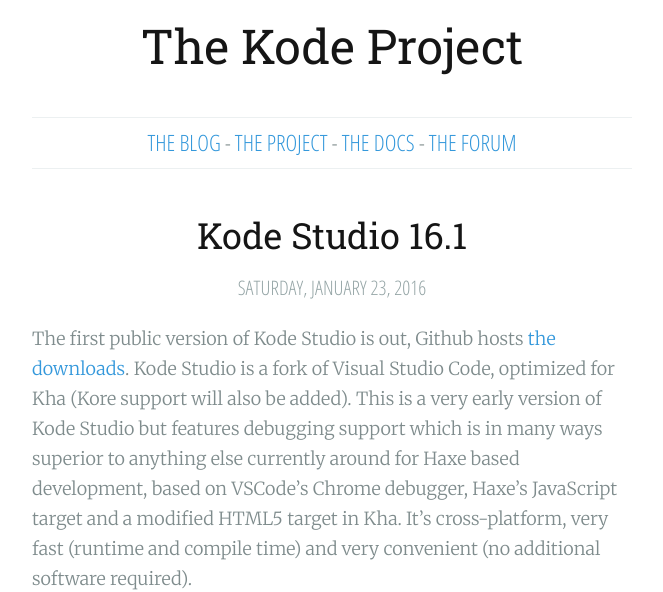
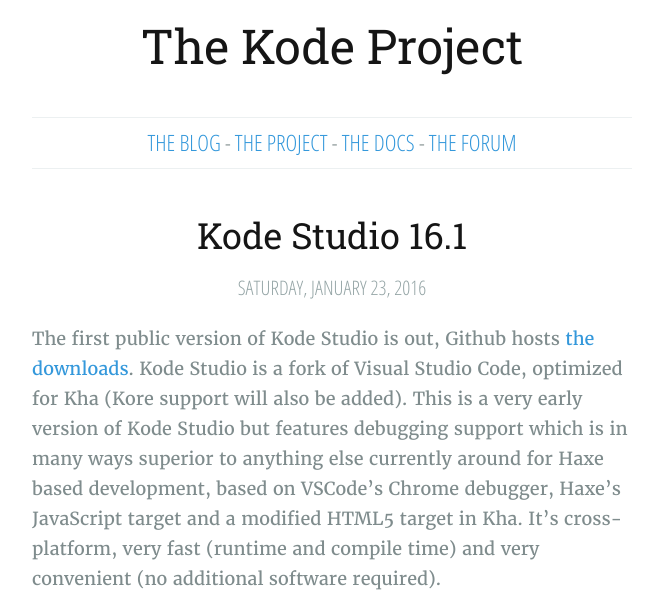
Before and after one commit to Kode/LetsKode, a Jekyll site: the page built from index.html, in a window 1280 px wide. Shown: the top 592 px of the page, without its empty margins (308-971 px from the left). Built offline with Jekyll 4.4.1, drawn with Linux system fonts in a browser that asks for light colours; nearby versions of some CDN libraries; grey boxes are pictures that could not be loaded.

Commit message:
Copied font fix.

```diff
--- a/assets/css/screen.css
+++ b/assets/css/screen.css
@@ -1,5 +1,9 @@
-@import url('//fonts.googleapis.com/css?subset=latin,cyrillic-ext,latin-ext,cyrillic&family=Open+Sans+Condensed:300|Open+Sans:400,600,400italic,600italic|Merriweather:400,300,300italic,400italic,700,700italic|Roboto+Slab:400,300');
+@import url('//fonts.googleapis.com/css?subset=latin,cyrillic-ext,latin-ext,cyrillic&family=Open+Sans+Condensed:300|Open+Sans:400,600,400italic,600italic|Roboto+Slab:400,300');
 @import url('//netdna.bootstrapcdn.com/font-awesome/4.0.3/css/font-awesome.css');
+@font-face {
+    font-family: "Merriweather";
+    src: url("../fonts/merriweather-regular-webfont.woff") format('woff');
+}
 /* === Core Styles === */
 body {
   background-color: #ffffff;
```
Also changed, not shown: assets/fonts/merriweather-regular-webfont.woff (added).
